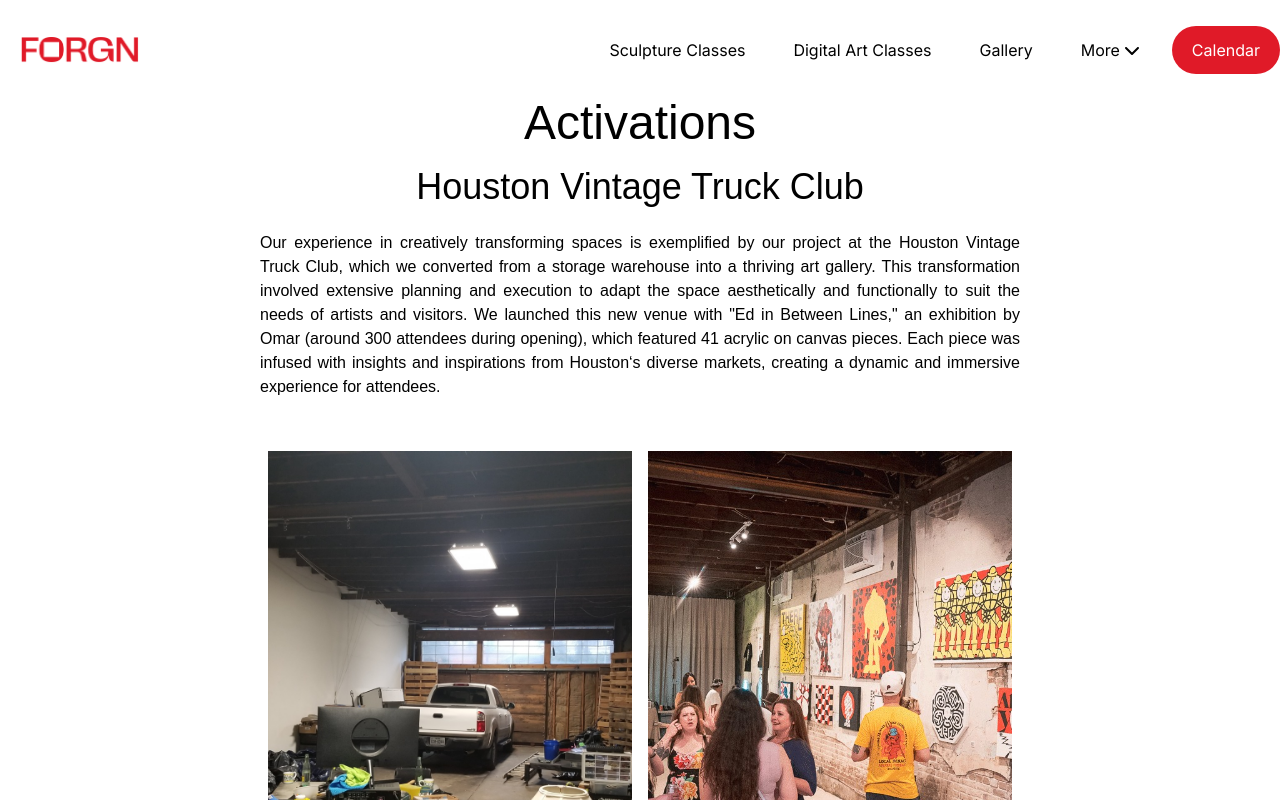
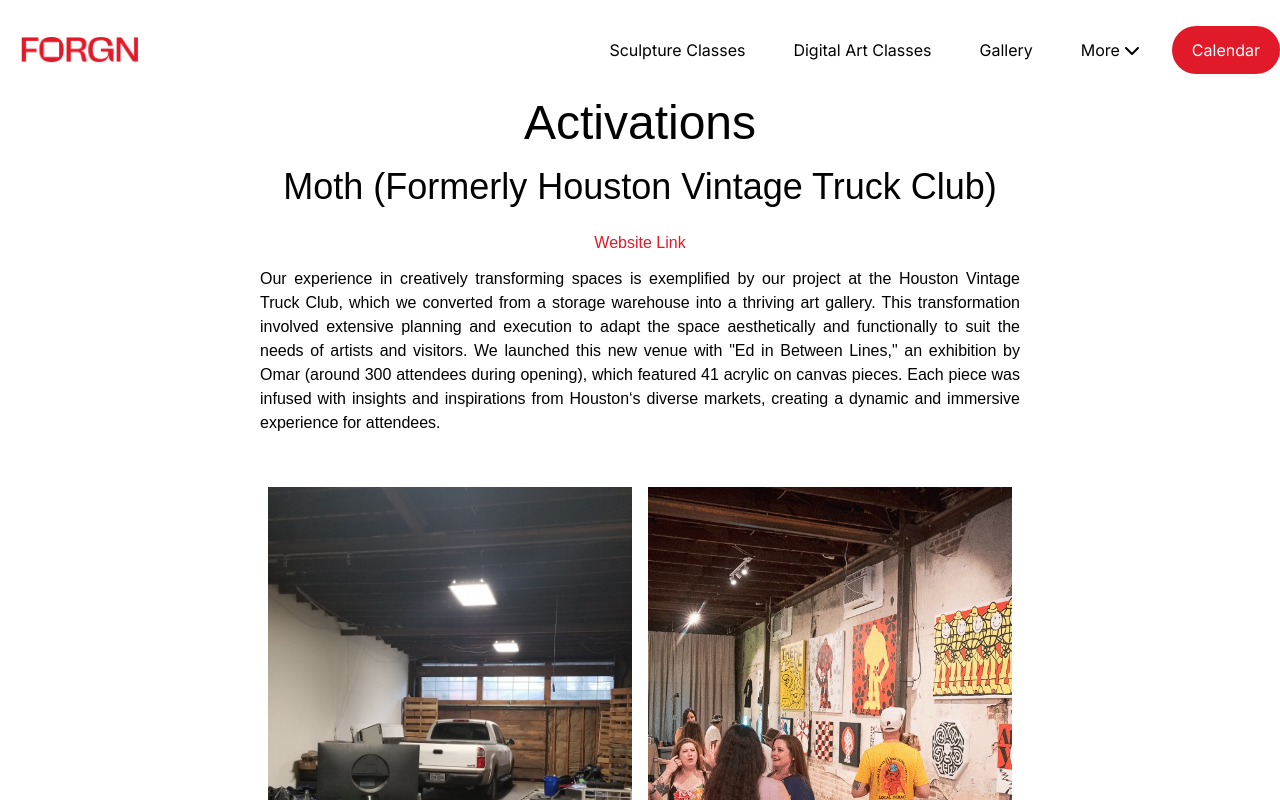
Before and after one commit to giorgio-villani/forgn, a Next.js app: page /activations in a window 1280 px wide. Shown: the top 800 px of the page. Built offline with nearby package versions, Linux system fonts and the light colour scheme.

Commit message:
adjusted formatting on a 2 pages

```diff
--- a/src/app/activations/page.tsx
+++ b/src/app/activations/page.tsx
@@ -5,7 +5,12 @@ export default function Activations() {
     <div className="w-full flex flex-col items-center font-poppins ">
       <h1 className="text-5xl text-center">Activations</h1>
       <section className="p-5 max-w-[800px] w-full text-center ">
-        <h2 className="mb-6 text-4xl">Houston Vintage Truck Club</h2>
+        <h2 className="mb-6 text-4xl">
+          Moth (Formerly Houston Vintage Truck Club)
+        </h2>
+        <div className="text-customButton text-center hover:underline pb-3">
+          <a href="https://www.instagram.com/moth.htx/">Website Link</a>
+        </div>
         <p className="mb-6 text-left text-center text-justify">
           Our experience in creatively transforming spaces is exemplified by our
           project at the Houston Vintage Truck Club, which we converted from a
@@ -18,6 +23,7 @@ export default function Activations() {
           infused with insights and inspirations from Houston&lsquo;s diverse
           markets, creating a dynamic and immersive experience for attendees.
         </p>
+
         <div className="py-5 max-w-[1200px] flex flex-col md:flex-row items-center">
           <div className="w-full p-2 md:w-1/2">
             <img
--- a/src/app/team/page.tsx
+++ b/src/app/team/page.tsx
@@ -47,7 +47,7 @@ const teamMember = ({
           </div>
         </h2>
         {website && (
-          <p className="underline text-customButton pb-3">
+          <p className="hover:underline text-customButton pb-3">
             <a href={website}>Teacher Website</a>
           </p>
         )}
```
